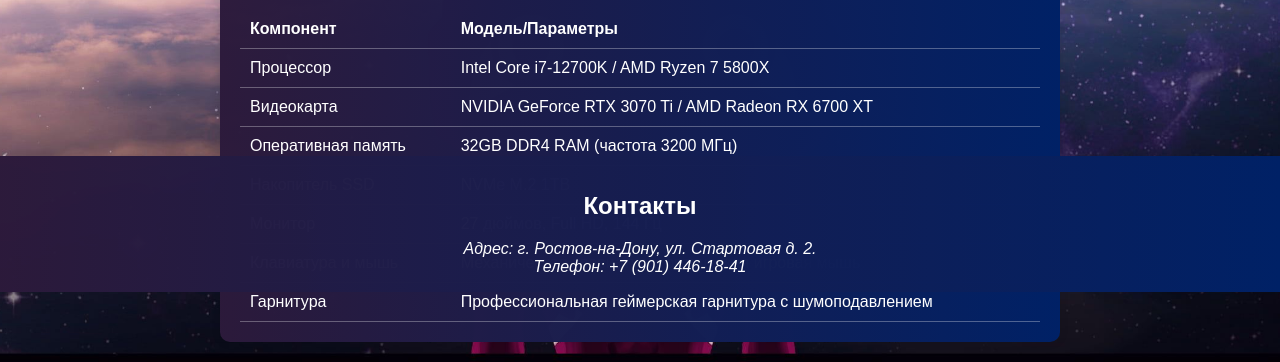
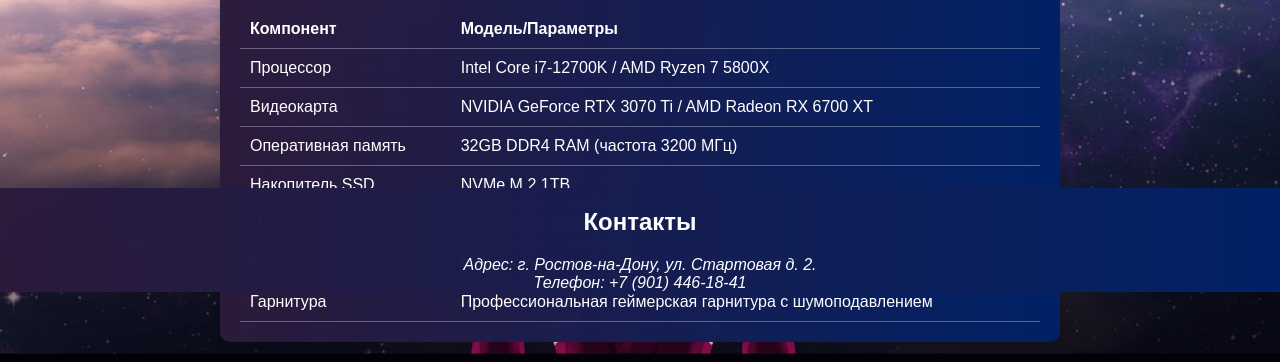
Before and after one commit to Kuro0981/Lumina-Cuber-Club, a plain HTML site: page index.html in a window 1280 px wide. Shown: the part 508-870 px from the top of the page. Drawn offline with Linux system fonts and the light colour scheme.

Commit message:
Update index.html

```diff
--- a/index.html
+++ b/index.html
@@ -79,7 +79,7 @@
             background-image: linear-gradient(to right, #2c1a3bfb, #002166); /* Фон футера */
             color: white;
             text-align: center;
-            padding: 1em 0;
+            padding: 1em 1;
             position: fixed;
             bottom: 0;
             width: 100%;
```
